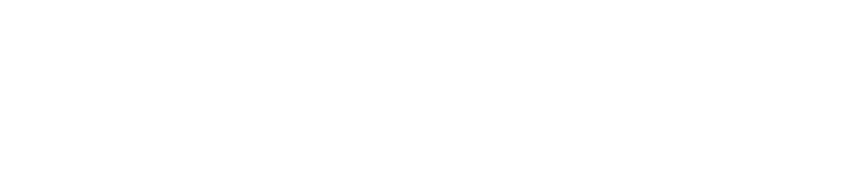
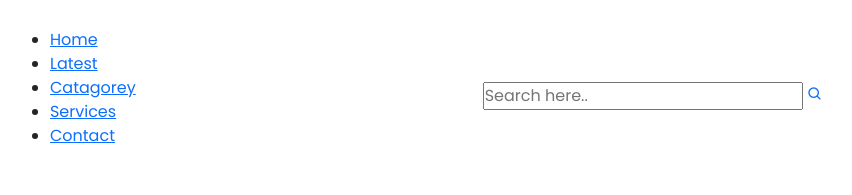
Before and after one commit to Devil-Programmer/project-2, a plain HTML site: page index.html in a window 1280 px wide. Shown: the whole page, without its empty margins (393-1245 px from the left). Drawn offline with nearby package versions, Linux system fonts and the light colour scheme.

Commit message:
this is my second modyfie

```diff
--- a/index.html
+++ b/index.html
@@ -3,7 +3,7 @@
   <head>
     <meta charset="utf-8">
     <meta name="viewport" content="width=device-width, initial-scale=1">
-    <title>Bootstrap demo</title>
+    <title>Project-2</title>
     <link href="https://cdn.jsdelivr.net/npm/bootstrap@5.2.3/dist/css/bootstrap.min.css" rel="stylesheet" integrity="sha384-rbsA2VBKQhggwzxH7pPCaAqO46MgnOM80zW1RWuH61DGLwZJEdK2Kadq2F9CUG65" crossorigin="anonymous">
     <link href='https://unpkg.com/boxicons@2.1.4/css/boxicons.min.css' rel='stylesheet'>
     <link rel="stylesheet" href="style.css">
@@ -14,7 +14,26 @@
 
 
 
-
+<header>
+    <nav>
+        <div class="navbar">
+            <div class="logo">
+                <img src="images/logo.png" alt="" style="width: 200px;">
+            </div>
+                <ul class="menu">
+                    <li><a href="#">Home</a></li>
+                    <li><a href="#">Latest</a></li>
+                    <li><a href="#">Catagorey</a></li>
+                    <li><a href="#">Services</a></li>
+                    <li><a href="#">Contact</a></li>
+                </ul>
+            <div class="search-box">
+                <input type="text" placeholder="Search here..">
+                <a href=""><i class='bx bx-search'></i></a>
+            </div>
+        </div>
+    </nav>
+</header>
 
 
 
--- a/style.css
+++ b/style.css
@@ -5,3 +5,23 @@
     box-sizing: border-box;
     font-family: 'Poppins', sans-serif;
 }
+header {
+    height: 100vh;
+    width: 100%;
+    background: ;
+}
+
+header nav {
+    position: fixed;
+    left: 0;
+    top: 0;
+    width: 100%;
+}
+
+nav .navbar {
+    width: 90%;
+    margin: 20px auto 20px auto;
+    display: flex;
+    justify-content: space-between;
+    align-items: center;
+}
```
